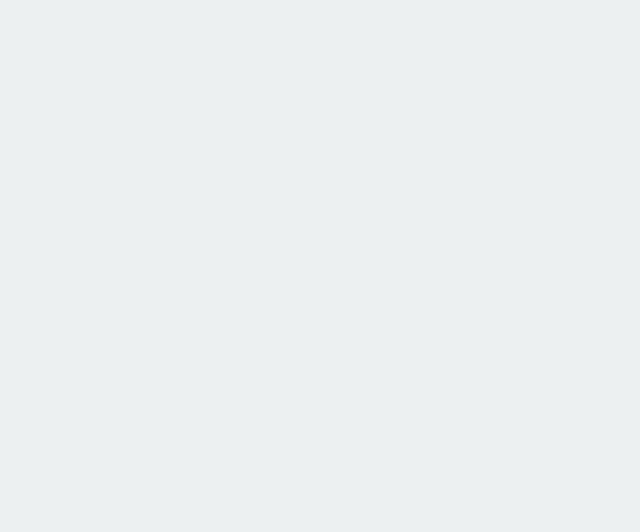
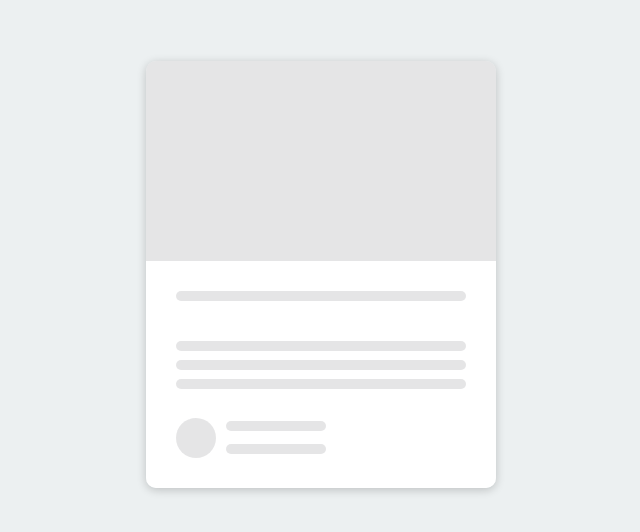
Before and after one commit to nsagias/content-placeholder-react, a React (Create React App) app in the folder content-placeholder-react/: page / in a window 1280 px wide. Shown: the part 126-658 px from the top of the page, without its empty margins (319-959 px from the left). Built offline with nearby package versions, Linux system fonts and the light colour scheme.

Commit message:
import html and convert class to className

```diff
--- a/content-placeholder-react/src/App.tsx
+++ b/content-placeholder-react/src/App.tsx
@@ -5,6 +5,33 @@ import './App.css';
 function App() {
   return (
     <div className="App">
+
+      <div className="card">
+          <div className="card-header animated-bg" id="header">
+            &nbsp;
+          </div>
+
+          <div className="card-content">
+            <h3 className="card-title animated-bg animated-bg-text" id="title">&nbsp;</h3>
+            <p className="card-excerpt" id="excerpt">
+            &nbsp;
+              <span className="animated-bg animated-bg-text">&nbsp;</span>
+              <span className="animated-bg animated-bg-text">&nbsp;</span>
+              <span className="animated-bg animated-bg-text">&nbsp;</span>
+            </p>
+            <div className="author">
+              <div className="profile-img animated-bg" id="profile_img">
+                &nbsp;
+              </div>
+              <div className="author-info">
+                <strong className="animated-bg animated-bg-text" id="name">&nbsp;</strong>
+                <small className="animated-bg animated-bg-text" id="date">&nbsp;</small>
+              </div>
+            </div>
+          </div>
+        </div>
+
+
     </div>
   );
 }
```
